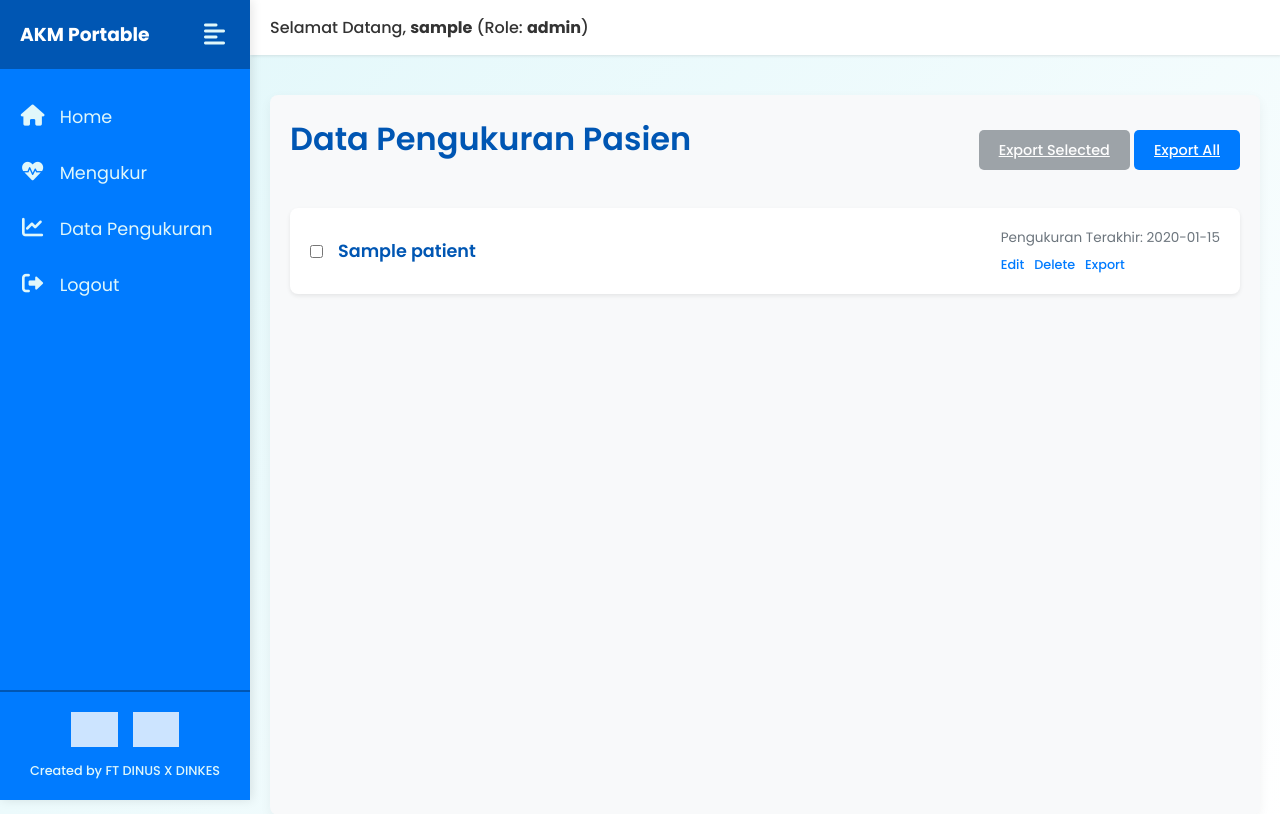
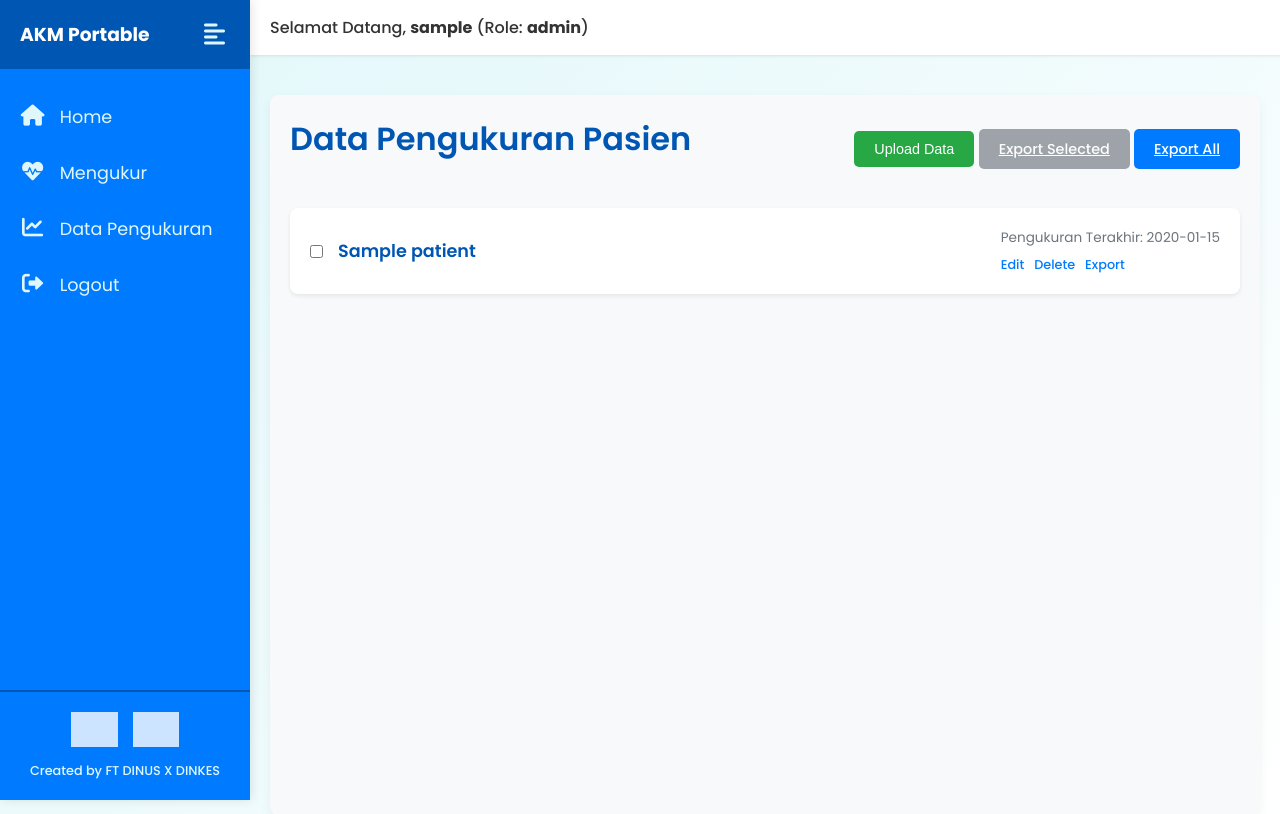
Before and after one commit to arivanhi/akm, a Flask app: page /data_pengukuran in a window 1280 px wide. Shown: the top 814 px of the page. Run offline with Flask 3, Linux system fonts and the light colour scheme; the visitor is signed in with stand-in values (Sample User, id 1); a database or web service that is not in the repository returns one stand-in record (values such as "Sample title"); some libraries are stand-ins or nearby versions; grey boxes are pictures that could not be loaded.

Commit message:
add new upload data

```diff
--- a/apps/app.py
+++ b/apps/app.py
@@ -8,6 +8,7 @@ from flask import Flask, render_template, request, redirect, url_for, flash, ses
 from flask_socketio import SocketIO, emit
 from dotenv import load_dotenv
 import paho.mqtt.client as mqtt
+import requests
 
 # Muat environment variables dari file .env
 load_dotenv()
@@ -243,6 +244,59 @@ def measure():
             conn.close()
 
     return render_template('measure.html')
+
+@app.route('/upload_data', methods=['POST'])
+def upload_data():
+    """Mengambil semua data pengukuran, format ke JSON, dan kirim ke server eksternal."""
+    if g.user is None:
+        return jsonify({'status': 'error', 'message': 'Akses ditolak'}), 401
+
+    # 1. Ambil semua data dari database
+    conn = get_db_connection()
+    cur = conn.cursor()
+    cur.execute("""
+        SELECT
+            p.nama_lengkap, p.nik, p.umur, p.jenis_kelamin,
+            m.measured_at, m.cholesterol_value, m.uric_acid_value, m.blood_sugar_value
+        FROM measurements m
+        JOIN patients p ON m.patient_id = p.id
+        ORDER BY m.measured_at;
+    """)
+    all_data = cur.fetchall()
+    cur.close()
+    conn.close()
+
+    if not all_data:
+        return jsonify({'status': 'error', 'message': 'Tidak ada data untuk diunggah.'}), 404
+
+    # 2. Konversi data ke format JSON (list of dictionaries)
+    payload = []
+    for row in all_data:
+        payload.append({
+            "nama_pasien": row[0],
+            "nik": row[1],
+            "umur": row[2],
+            "jenis_kelamin": row[3],
+            "tanggal_pengukuran": row[4].isoformat(),
+            "kolesterol": row[5],
+            "asam_urat": row[6],
+            "gula_darah": row[7]
+        })
+
+    # 3. Kirim data ke API eksternal
+    external_api_url = os.getenv('EXTERNAL_API_URL')
+    if not external_api_url:
+        return jsonify({'status': 'error', 'message': 'URL API eksternal tidak diatur.'}), 500
+
+    try:
+        response = requests.post(external_api_url, json=payload, timeout=30) # Timeout 30 detik
+        response.raise_for_status()  # Ini akan raise error jika status code bukan 2xx
+
+        return jsonify({'status': 'success', 'message': f'Berhasil mengunggah {len(payload)} data pengukuran!'})
+
+    except requests.exceptions.RequestException as e:
+        print(f"Gagal mengunggah data: {e}")
+        return jsonify({'status': 'error', 'message': 'Gagal terhubung ke server eksternal.'}), 500
 
 
 # --- HANDLER UNTUK WEBSOCKETS ---
--- a/apps/requirements.txt
+++ b/apps/requirements.txt
@@ -8,3 +8,4 @@ xgboost
 pandas
 numpy
 scikit-learn
+requests
--- a/apps/templates/data_pengukuran.html
+++ b/apps/templates/data_pengukuran.html
@@ -59,6 +59,7 @@
 	<div class="page-header">
 		<h1 class="page-title">Data Pengukuran Pasien</h1>
 		<div class="header-actions">
+			<button id="btnUploadData" class="btn-export-all" style="background-color: #28a745">Upload Data</button>
 			<a href="#" id="exportSelectedBtn" class="btn-export-all disabled">Export Selected</a>
 			<a href="{{ url_for('export_all') }}" class="btn-export-all">Export All</a>
 		</div>
@@ -346,6 +347,32 @@
 			detailView.hide();
 			listView.show();
 		});
+		$("#btnUploadData").on("click", function () {
+			if (!confirm("Apakah Anda yakin ingin mengunggah semua data pengukuran ke server?")) {
+				return;
+			}
+
+			const button = $(this);
+			const originalText = button.text();
+			button.prop("disabled", true).text("Mengunggah...");
+
+			$.ajax({
+				url: "{{ url_for('upload_data') }}",
+				method: "POST",
+				success: function (response) {
+					showNotification(response.message, "success");
+				},
+				error: function (xhr) {
+					// xhr.responseJSON.message akan berisi pesan error dari server Flask kita
+					const message = xhr.responseJSON ? xhr.responseJSON.message : "Terjadi error tidak diketahui.";
+					showNotification(message, "danger");
+				},
+				complete: function () {
+					// Kembalikan tombol ke keadaan semula setelah selesai
+					button.prop("disabled", false).text(originalText);
+				},
+			});
+		});
 	});
 </script>
 {% endblock %}
```
Also changed, not shown: 1 other file.
